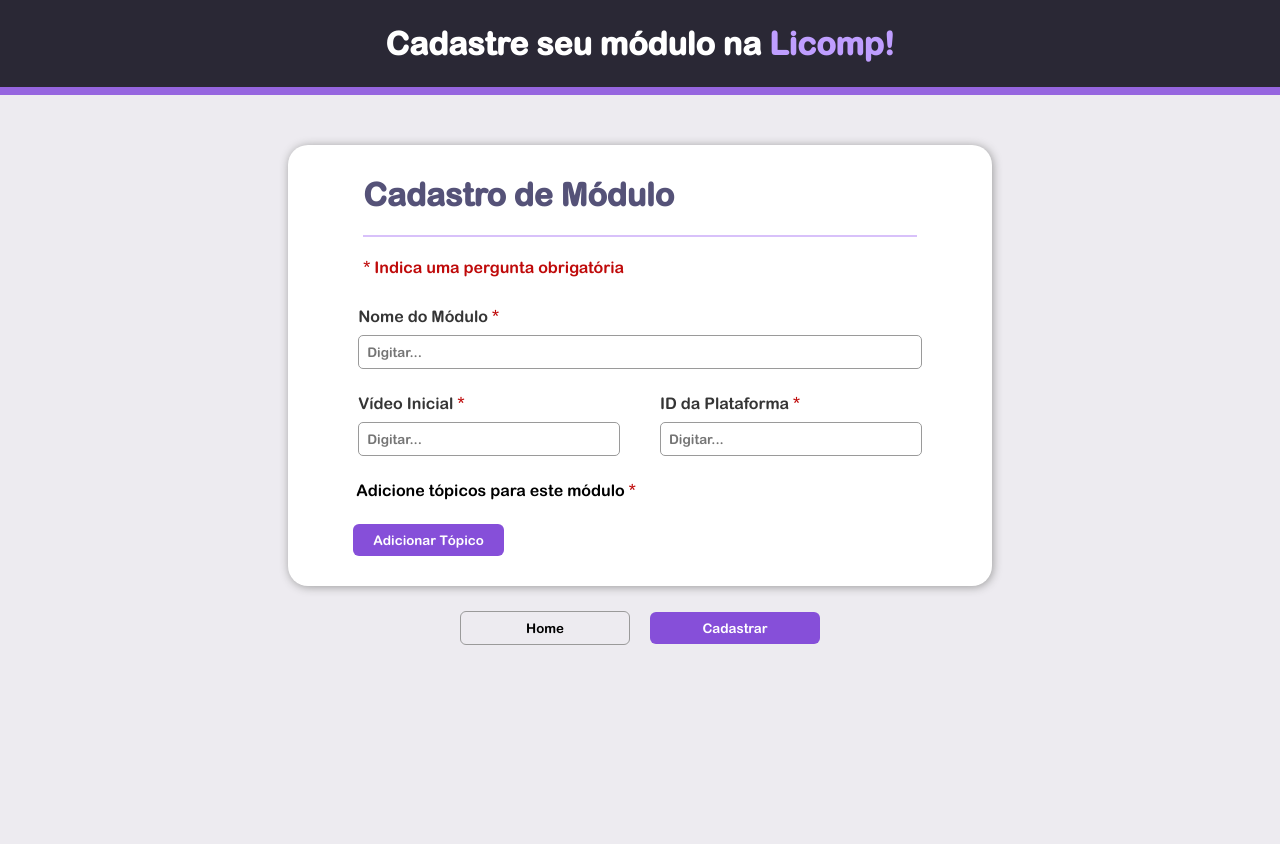
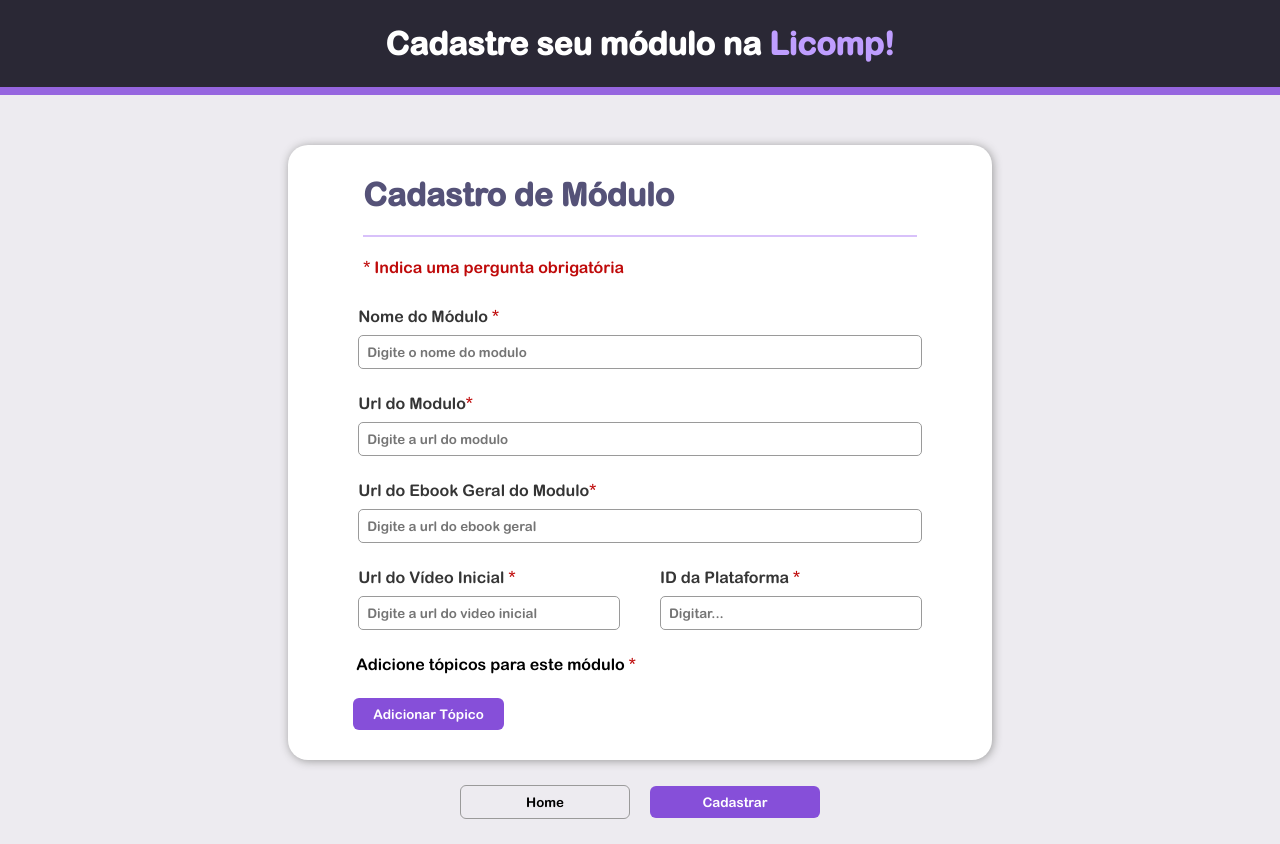
Before and after one commit to CESIT-UEA/framework-tecnocomp-mod-admin, an Angular app: page /cadastro-modulo in a window 1280 px wide. Before the commit the page ends 800 px from the top, so only its background shows below. Built offline with nearby package versions, Linux system fonts and the light colour scheme; sample sign-in values are in the browser's storage.

Commit message:
Ajustes no modulo

```diff
--- a/src/app/components/cadastro-modulo/cadastro-modulo.component.html
+++ b/src/app/components/cadastro-modulo/cadastro-modulo.component.html
@@ -11,12 +11,20 @@
       <div class="campos-input">
         <div class="forms-campo">
           <label for="nome_modulo">Nome do Módulo <span class="obrigatorio">*</span></label>
-          <input id="nome_modulo" type="text" formControlName="nome_modulo" class="input" placeholder="Digitar...">
+          <input id="nome_modulo" type="text" formControlName="nome_modulo" class="input" placeholder="Digite o nome do modulo">
+        </div>
+        <div class="forms-campo">
+          <label for="nome_url">Url do Modulo<span class="obrigatorio">*</span></label>
+          <input id="nome_url" type="text" formControlName="nome_url" class="input" placeholder="Digite a url do modulo">
+        </div>
+        <div class="forms-campo">
+          <label for="ebookUrlGeral">Url do Ebook Geral do Modulo<span class="obrigatorio">*</span></label>
+          <input id="ebookUrlGeral" type="text" formControlName="ebookUrlGeral" class="input" placeholder="Digite a url do ebook geral">
         </div>
         <section class="campos">
           <div class="forms-campo">
-            <label for="video_inicial">Vídeo Inicial <span class="obrigatorio">*</span></label>
-            <input id="video_inicial" type="text" formControlName="video_inicial" class="input" placeholder="Digitar...">
+            <label for="video_inicial">Url do Vídeo Inicial <span class="obrigatorio">*</span></label>
+            <input id="video_inicial" type="text" formControlName="video_inicial" class="input" placeholder="Digite a url do video inicial">
           </div>
           <div class="forms-campo">
             <label for="plataforma_id">ID da Plataforma <span class="obrigatorio">*</span></label>
@@ -41,11 +49,11 @@
             <section class="campos">
                 <div class="forms-campo">
                   <label for="ebookUrlGeral">URL do Ebook</label>
-                  <input id="ebookUrlGeral" type="text" formControlName="ebookUrlGeral" class="input" placeholder="Digitar...">
+                  <input id="ebookUrlGeral" type="text" formControlName="ebookUrlGeral" class="input" placeholder="Digite a url do ebook">
                 </div>
                 <div class="forms-campo">
                   <label for="textoApoio">Texto de Apoio</label>
-                  <input id="textoApoio" type="text" formControlName="textoApoio" class="input" placeholder="Digitar...">
+                  <input id="textoApoio" type="text" formControlName="textoApoio" class="input" placeholder="Digite a url do texto de apoio">
                 </div>
             </section>
           </div>
@@ -54,7 +62,7 @@
                 <h4>Urls de vídeos <span class="obrigatorio">*</span></h4>
                 <div *ngFor="let urlCtrl of getFormArrayControls(topico, 'videoUrls'); let j = index" class="urlVideo">
                   <p>{{ j + 1 }} - </p>
-                  <input [formControlName]="j" type="text" class="input-url" placeholder="Digitar...">
+                  <input [formControlName]="j" type="text" class="input-url" placeholder="Digite a url do video">
                   <button type="button" (click)="removeVideoUrl(i, j)"><img src="../../../assets/Botão apagar referencia.svg" alt="botão de remover url" class="remove-referencia"></button>
                 </div>
                 <button type="button" (click)="addVideoUrl(i)" class="button-video">Adicionar Vídeo</button>
--- a/src/app/components/cadastro-modulo/cadastro-modulo.component.ts
+++ b/src/app/components/cadastro-modulo/cadastro-modulo.component.ts
@@ -13,6 +13,8 @@
 
   moduloForm = new FormGroup({
     nome_modulo: new FormControl('', Validators.required),
+    nome_url: new FormControl('', Validators.required),
+    ebookUrlGeral: new FormControl(''),
     video_inicial: new FormControl(''),
     plataforma_id: new FormControl('', Validators.required),
     topicos: new FormArray([]),
```
